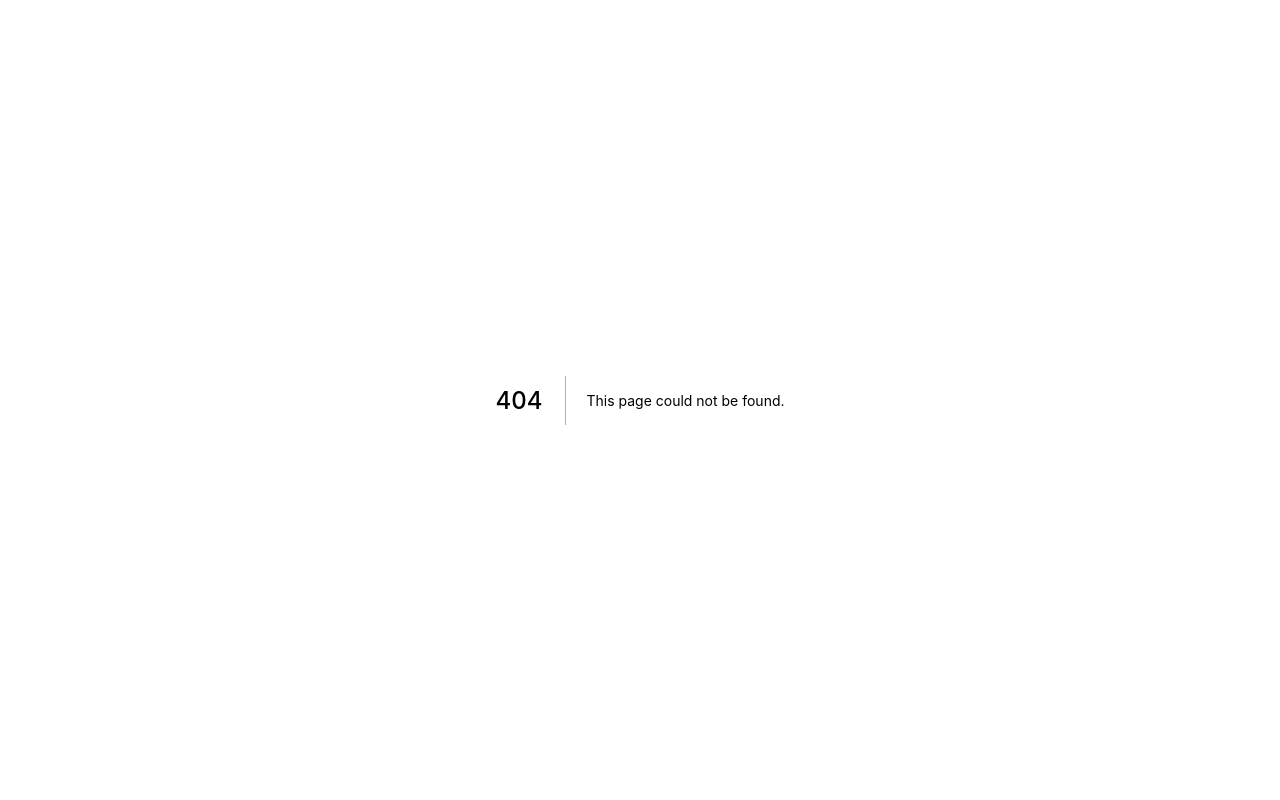
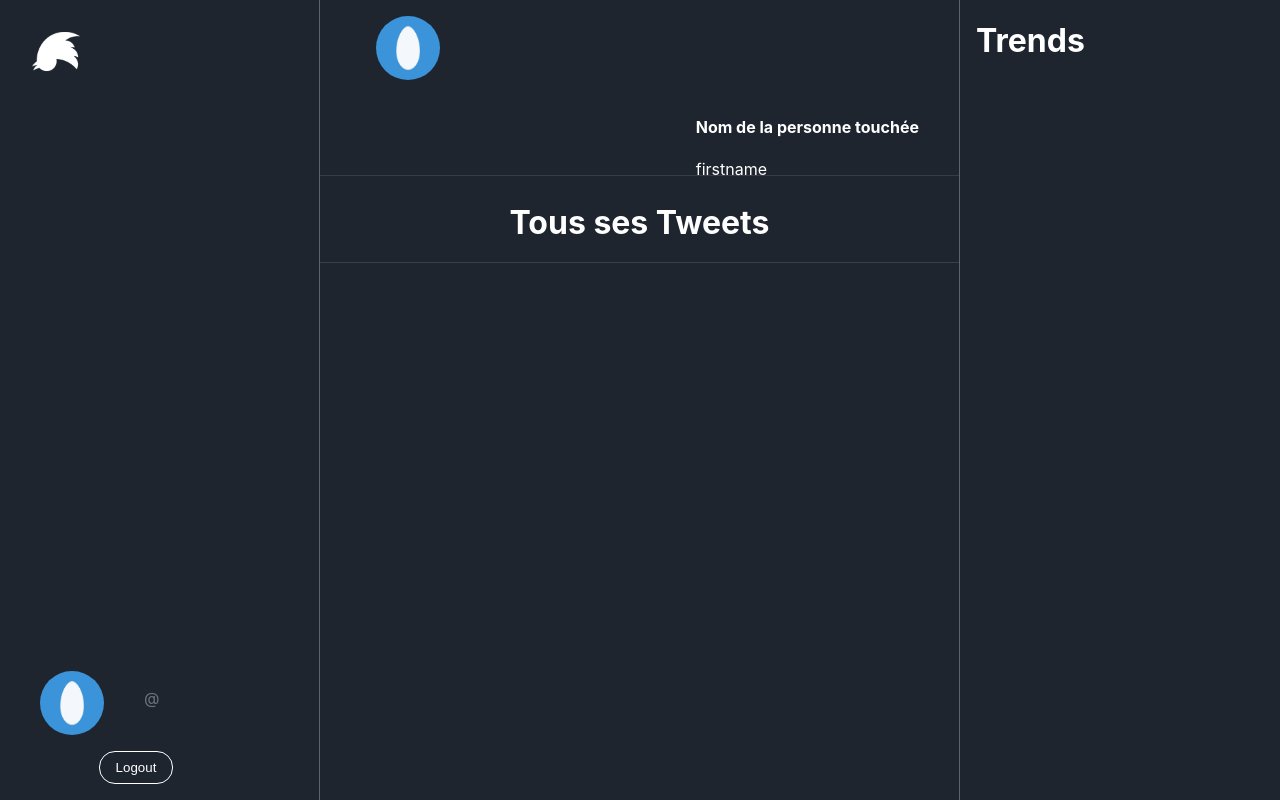
Before and after one commit to oussamadabachil/frontend-teewt, a Next.js app: page /userpage in a window 1280 px wide. Before the commit this address had no page. Built offline with nearby package versions, Linux system fonts and the light colour scheme.

Commit message:
pushing front

```diff
--- /dev/null
+++ b/components/PageUser.js
@@ -0,0 +1,170 @@
+import style from "../styles/Logged.module.css";
+import styles from "../styles/Home.module.css";
+import stylep from "../styles/PageUser.module.css";
+import { Animated } from "react-animated-css";
+import { useSelector } from "react-redux";
+import { useRouter } from "next/router";
+import { useDispatch } from "react-redux";
+import { showStatusLog, showIds, eraseId } from "../reducers/logged";
+import { useState, useEffect } from "react";
+import { FontAwesomeIcon } from "@fortawesome/react-fontawesome";
+import {
+  faHeart,
+  faTrash,
+  faHome,
+  faHashtag,
+  faBell,
+  faEnvelope,
+  faRightFromBracket,
+  faArrowLeft
+} from "@fortawesome/free-solid-svg-icons";
+import Hamburger from "hamburger-react";
+
+function PageUser() {
+    const [nbreLike, setNbreLike] = useState(0);
+
+  const [messageStatus, setMessageStatus] = useState("")
+  const [appearPopUpMessage, setAppearPopUpMessage] = useState(false);
+  let stylePopUpMessage = {}
+
+  const [successStyle, setSuccessStyle ] = useState(false)
+  let stylePMessage = {}
+  let stylecontainerTrendsMobile = {}
+  const [appearContainerT,setAppearContainerT] = useState(false)
+  const [isOpen, setOpen] = useState(false);
+
+  const dispatch = useDispatch();
+  const router = useRouter();
+  const [tweetData, setTweetData] = useState([]);
+  const [tweetContent, setTweetContent] = useState([]);
+  const [tweetHashtag, setTweetHashtag] = useState([]);
+  let logStatus = useSelector((state) => state.logged.value);
+  const [isErased, setIsErased] = useState(false);
+  let styleMenuMobile = {};
+
+  let styleHashtag = {};
+  let styleTextMax = {};
+
+
+
+
+    return (
+    <>
+    <div className={style.main}>
+      <div className={styles.popUpMessage} onClick={
+        ()=>   setAppearPopUpMessage(false)
+
+      } style={stylePopUpMessage}>
+        <div className={styles.popUpMessageContent}>
+          <p style={stylePMessage}>{messageStatus}</p>
+        </div>
+      </div>
+        <div className={style.firstPart}>
+          <img src="/twitter_logo_white.png" alt="logo white png"></img>
+          <div className={style.infoContainer}>
+            <figure>
+              <img src="/iconetwitter.jpeg" alt="icone twitter"></img>
+              <figcaption>
+                <h4>{logStatus[1]}</h4>
+                <p>@{logStatus[2]}</p>
+              </figcaption>
+            </figure>
+
+            <button onClick={() => eraseLogStatus()}>Logout</button>
+          </div>
+        </div>
+        <div className={style.secondPart}>
+          <div className={style.HeaderMobile}>
+            <span>
+              <Hamburger
+                toggle={setOpen}
+                toggled={isOpen}
+                className={style.Hamburger}
+                direction="right"
+              />
+            </span>
+            <img src="/twitter_logo_white.png" alt="logo white png"></img>
+          </div>
+
+          <div className={style.containerTrendsMobile}  style={stylecontainerTrendsMobile}>
+            <button onClick={()=>{
+                    FdisappearContainerT()
+                    }}><FontAwesomeIcon icon={faArrowLeft}></FontAwesomeIcon></button>
+            <h1>Les Trends</h1>
+            {/* <ul className={style.containerTrends}>{hashtagList.reverse()}</ul> */}
+
+          </div>
+          <div className={style.menuMobile} style={styleMenuMobile}>
+            <div className={style.contentLog}>
+              <h1>Bonjour {logStatus[1]}</h1>
+              <p>@{logStatus[2]}</p>
+            </div>
+
+            <ul>
+              <li>
+                <span>
+                  {" "}
+                  <FontAwesomeIcon icon={faHome}></FontAwesomeIcon>
+                </span>
+                Home
+              </li>
+              <li onClick={()=>
+                    FappearContainerT()
+                    }>
+                <span>
+                  <FontAwesomeIcon  icon={faHashtag}></FontAwesomeIcon>
+                </span>
+                Explore
+              </li>
+              <li>
+                <span>
+                  <FontAwesomeIcon icon={faBell}></FontAwesomeIcon>
+                </span>
+                Notifications
+              </li>
+              <li>
+                <span>
+                  <FontAwesomeIcon icon={faEnvelope}></FontAwesomeIcon>
+                </span>
+                Messages
+              </li>
+
+              <li onClick={() => eraseLogStatus()}>
+                <span>
+                  <FontAwesomeIcon icon={faRightFromBracket}></FontAwesomeIcon>
+                </span>
+                Déconnexion
+              </li>
+            </ul>
+          </div>
+          <div className={stylep.writeTwitter}>
+            <figure>
+                <img src="/iconetwitter.jpeg" alt="icone twitter"></img>
+                <figcaption>
+                    <h4>Nom de la personne touchée</h4>
+                    <p>firstname</p>
+                </figcaption>
+            </figure>
+
+
+          </div>
+          <h2 className={stylep.title}>Tous ses Tweets </h2>
+
+          {/* {tweetList.reverse()} */}
+        </div>
+        <div className={style.thirdPart}>
+          <h1>Trends</h1>
+          {/* <ul className={style.containerTrends}>{hashtagList.reverse()}</ul> */}
+        </div>
+      </div>
+
+    </>
+
+    )
+
+
+
+}
+
+
+export default PageUser;
--- a/pages/index.js
+++ b/pages/index.js
@@ -1,5 +1,6 @@
 import Home from '../components/Home';
 import Logged from '../components/Logged';
+import PageUser from '../components/PageUser';
 function Index() {
   return <Home/>;
 }
--- /dev/null
+++ b/pages/userpage.js
@@ -0,0 +1,6 @@
+import Page from '../components/PageUser';
+function UserPage() {
+  return <Page/>;
+}
+
+export default UserPage;
--- a/styles/Logged.module.css
+++ b/styles/Logged.module.css
@@ -233,6 +233,7 @@
 }
 
 .ListTweet>ul{
+  cursor: pointer;
   margin-left: -2rem;
   align-items: center;
   width: 23rem;
@@ -253,6 +254,7 @@
   font-weight: 800;
 }
 .ListTweet>ul>li{
+  cursor: pointer;
   font-weight: 300;
 }
 
--- /dev/null
+++ b/styles/PageUser.module.css
@@ -0,0 +1,37 @@
+.container{
+    width: 100%;
+    height: 100vh;
+    background-color: red;
+    display: flex;
+
+}
+
+.writeTwitter{
+    display: block;
+    width: 100%;
+    height: 10rem;
+    border-bottom: .1rem solid rgba(255, 255, 255, 0.108);
+}
+.writeTwitter>figure>img{
+    display: block;
+    width: 4rem;
+    height: 4rem;
+    border-radius: 100%;
+    margin-left: 1rem;
+    margin-top: 1rem;
+}
+.writeTwitter>figure>figcaption{
+    float: right;
+    color: white;
+    display: block;
+    margin-left: 1rem;
+    margin-top: 1rem;
+}
+
+.title{
+    border-bottom: .1rem solid rgba(204, 204, 204, 0.156);
+    padding-bottom: 1.25rem;
+    text-align: center;
+    color: white;
+    font-size: 2rem;
+}
```
Also changed, not shown: components/Home.js (+7 -0 lines), components/Logged.js (+121 -82 lines).
